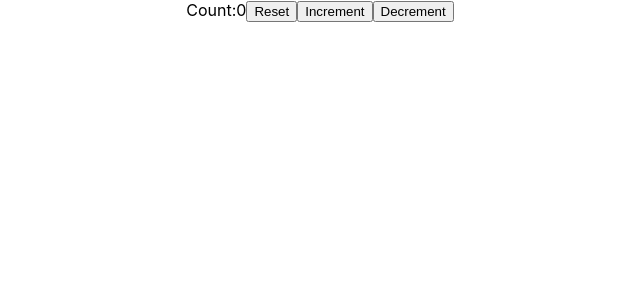
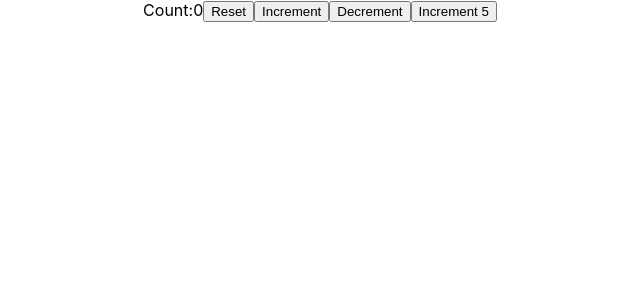
Before and after one commit to ginow/react-codevolution, a React (Create React App) app in the folder state-hook/: page / in a window 1280 px wide. Shown: the top 300 px of the page, without its empty margins (320-960 px from the left). Built offline with nearby package versions, Linux system fonts and the light colour scheme.

Commit message:
Incorrect code to increment by 5

```diff
--- a/state-hook/src/components/HookCounterTwo.js
+++ b/state-hook/src/components/HookCounterTwo.js
@@ -3,12 +3,18 @@
 function HookCounterTwo() {
     const initialCount = 0
     const [count, setCount] = useState(initialCount)
+    const incrementFive = () => {
+        for (let i = 0; i < 5; i++) {
+            setCount(count + 1)
+        }
+    }
     return (
         <div>
             Count:{count}
             <button onClick={() => setCount(initialCount)}>Reset</button>
             <button onClick={() => setCount(count + 1)}>Increment </button>
             <button onClick={() => setCount(count - 1)}>Decrement</button>
+            <button onClick={incrementFive}>Increment 5</button>
         </div>
     )
 }
```
Also changed, not shown: 1 other file (tests, documents, lock files or other folders).
